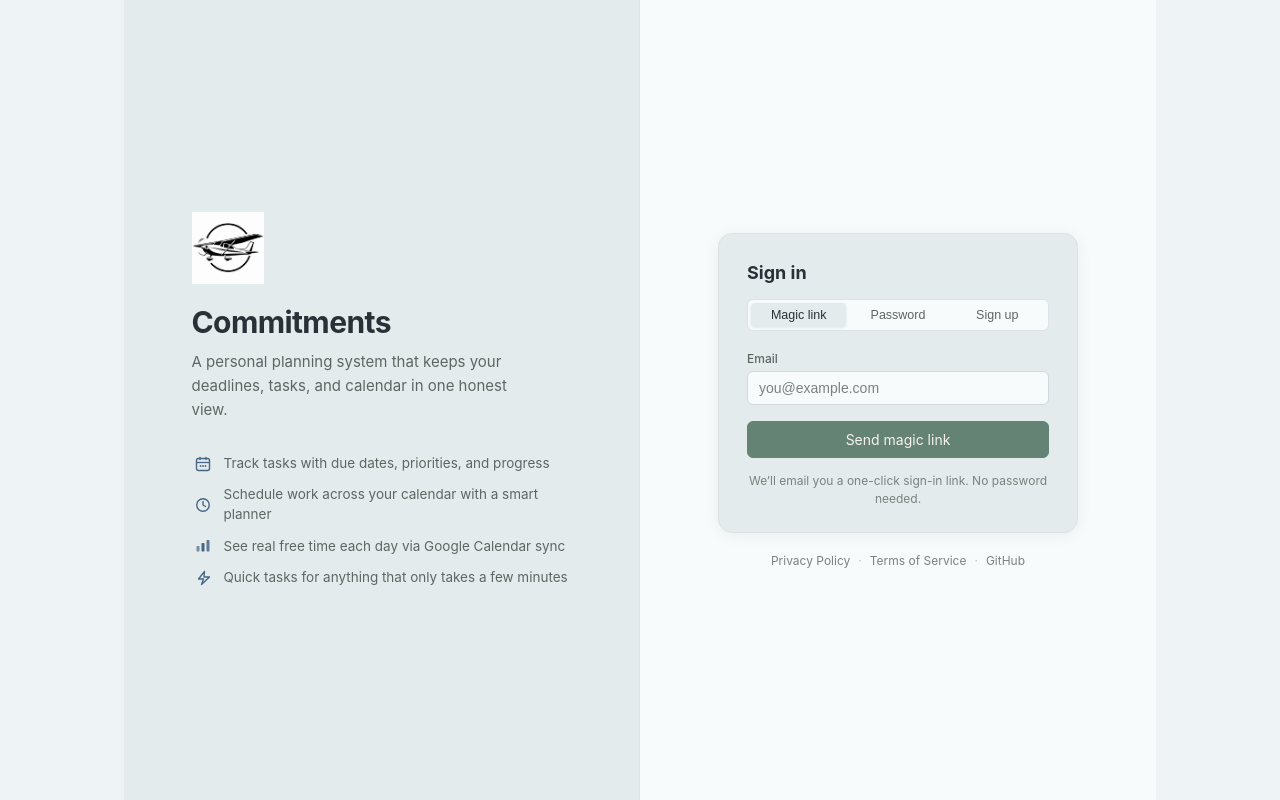
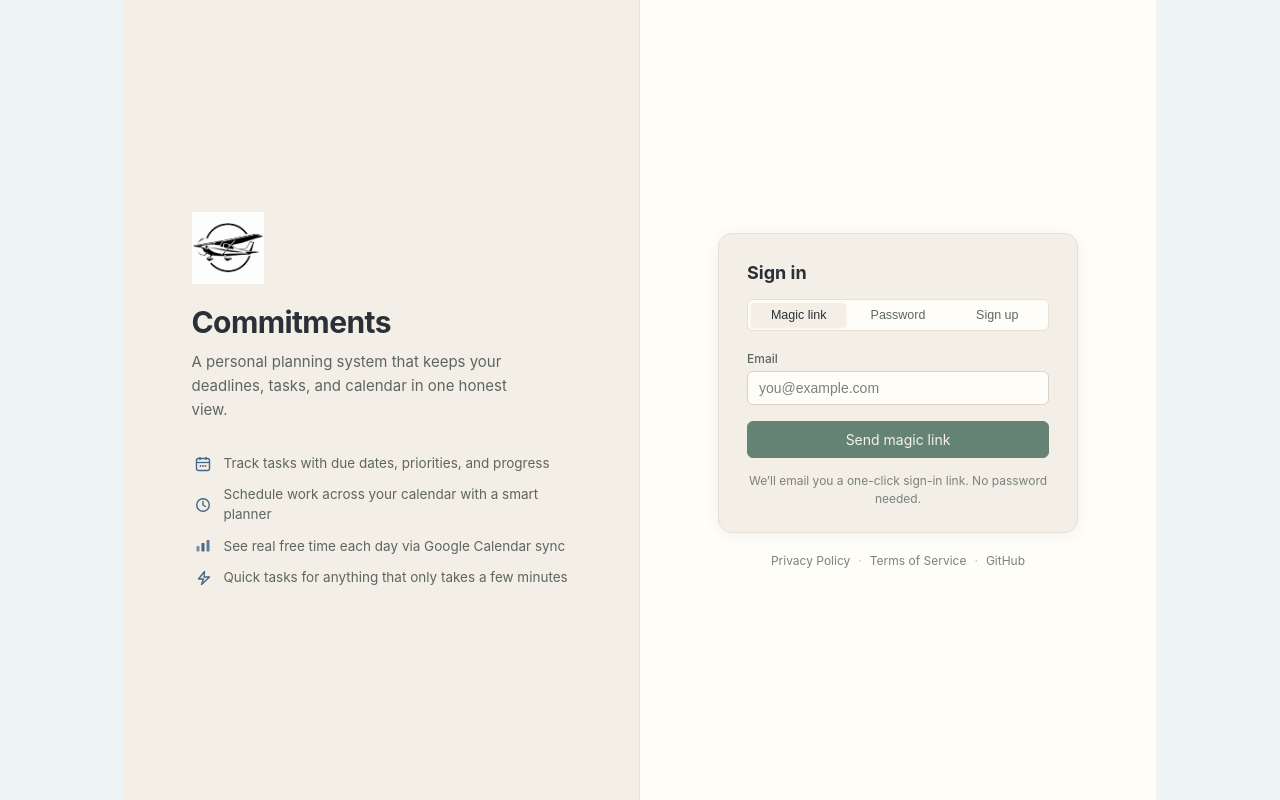
Before and after one commit to jbrownsberger/Commitments, a React (Vite) app: page / in a window 1280 px wide. Built offline with nearby package versions, Linux system fonts and the light colour scheme; no server answers.

Commit message:
theme: cream cards on pale sea-blue page

```diff
--- a/src/index.css
+++ b/src/index.css
@@ -17,16 +17,16 @@
   --color-text-warning:       #8A6A20;
   --color-text-info:          #3A5874;
   --color-bg-page:            #EEF3F5;
-  --color-bg-primary:         #F7FBFC;
-  --color-bg-secondary:       #E4EBED;
+  --color-bg-primary:         #FFFDF8;
+  --color-bg-secondary:       #F3EEE6;
   --color-bg-tertiary:        #D0D8DC;
   --color-bg-danger:          #F6E4E2;
   --color-bg-success:         #E3EBE6;
   --color-bg-warning:         #FFF8E8;
   --color-bg-info:            #D4DCDC;
   --color-border-primary:     #D0D8DC;
-  --color-border-secondary:   #D0D8DC;
-  --color-border-tertiary:    #DCE3E6;
+  --color-border-secondary:   #D8D2C8;
+  --color-border-tertiary:    #E6E0D6;
   --color-border-danger:      #D4A09C;
   --color-border-success:     #A3B8A8;
   --color-border-info:        #82979B;
--- a/src/styles/harbor-lamp.css
+++ b/src/styles/harbor-lamp.css
@@ -1,4 +1,3 @@
-/* Collected Quartet overlay — beats :root in shell.css */
 html:root {
   --color-accent:             #658375;
   --color-accent-hover:       #4F6B5E;
@@ -17,16 +16,16 @@ html:root {
   --color-text-warning:       #8A6A20;
   --color-text-info:          #3A5874;
   --color-bg-page:            #EEF3F5;
-  --color-bg-primary:         #F7FBFC;
-  --color-bg-secondary:       #E4EBED;
+  --color-bg-primary:         #FFFDF8;
+  --color-bg-secondary:       #F3EEE6;
   --color-bg-tertiary:        #D0D8DC;
   --color-bg-danger:          #F6E4E2;
   --color-bg-success:         #E3EBE6;
   --color-bg-warning:         #FFF8E8;
   --color-bg-info:            #D4DCDC;
   --color-border-primary:     #D0D8DC;
-  --color-border-secondary:   #D0D8DC;
-  --color-border-tertiary:    #DCE3E6;
+  --color-border-secondary:   #D8D2C8;
+  --color-border-tertiary:    #E6E0D6;
   --color-border-danger:      #D4A09C;
   --color-border-success:     #A3B8A8;
   --color-border-info:        #82979B;
@@ -79,6 +78,15 @@ html, body, #root {
 .tabs-wrapper::after,
 [data-theme="dark"] .tabs-wrapper::after {
   background: linear-gradient(to right, transparent, var(--color-bg-page)) !important;
+}
+
+.focus-card,
+.cat-card,
+.overview-metric,
+.today-plan-panel,
+.quick-panel,
+.modal {
+  background: var(--color-bg-primary);
 }
 
 .btn-primary {
```
